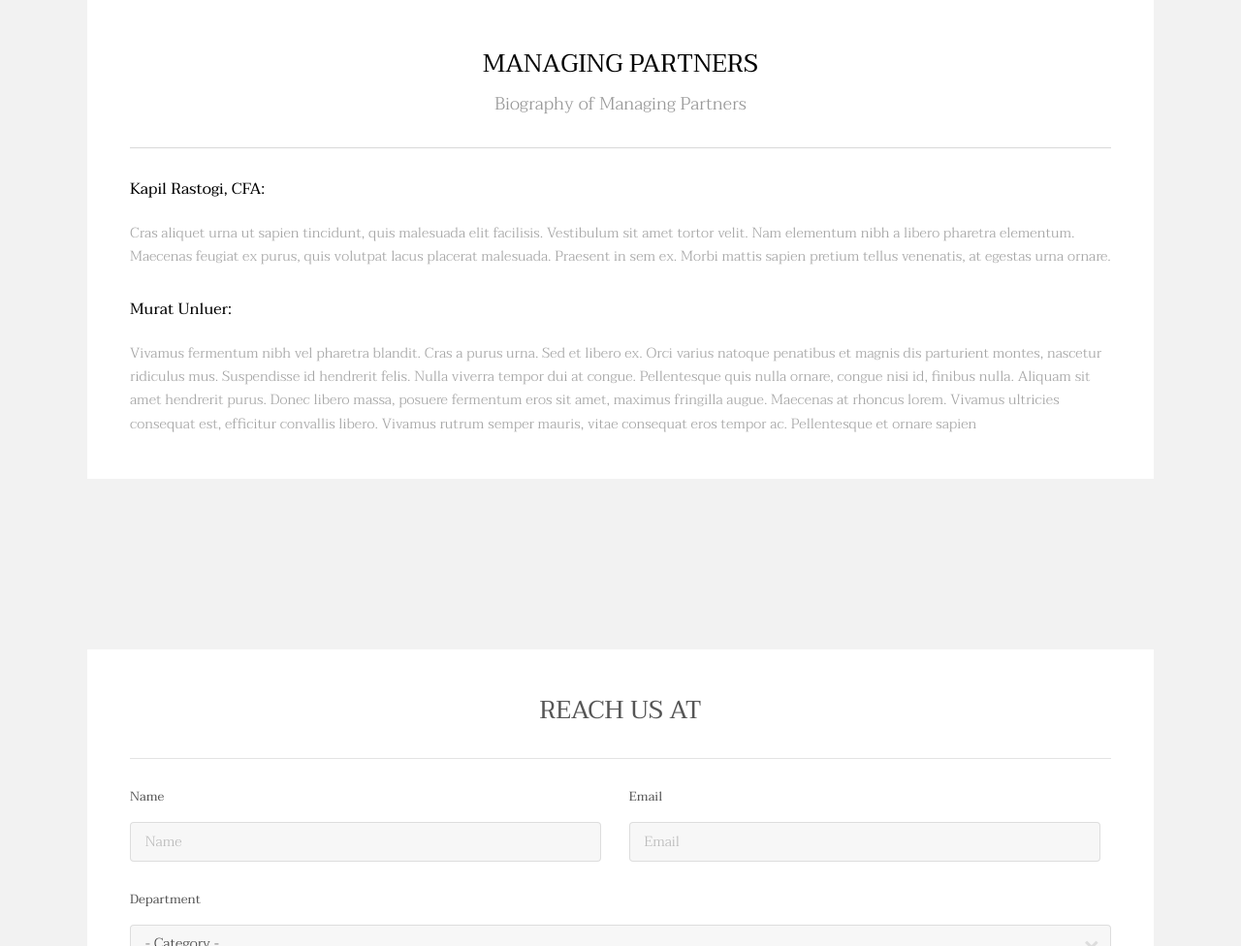
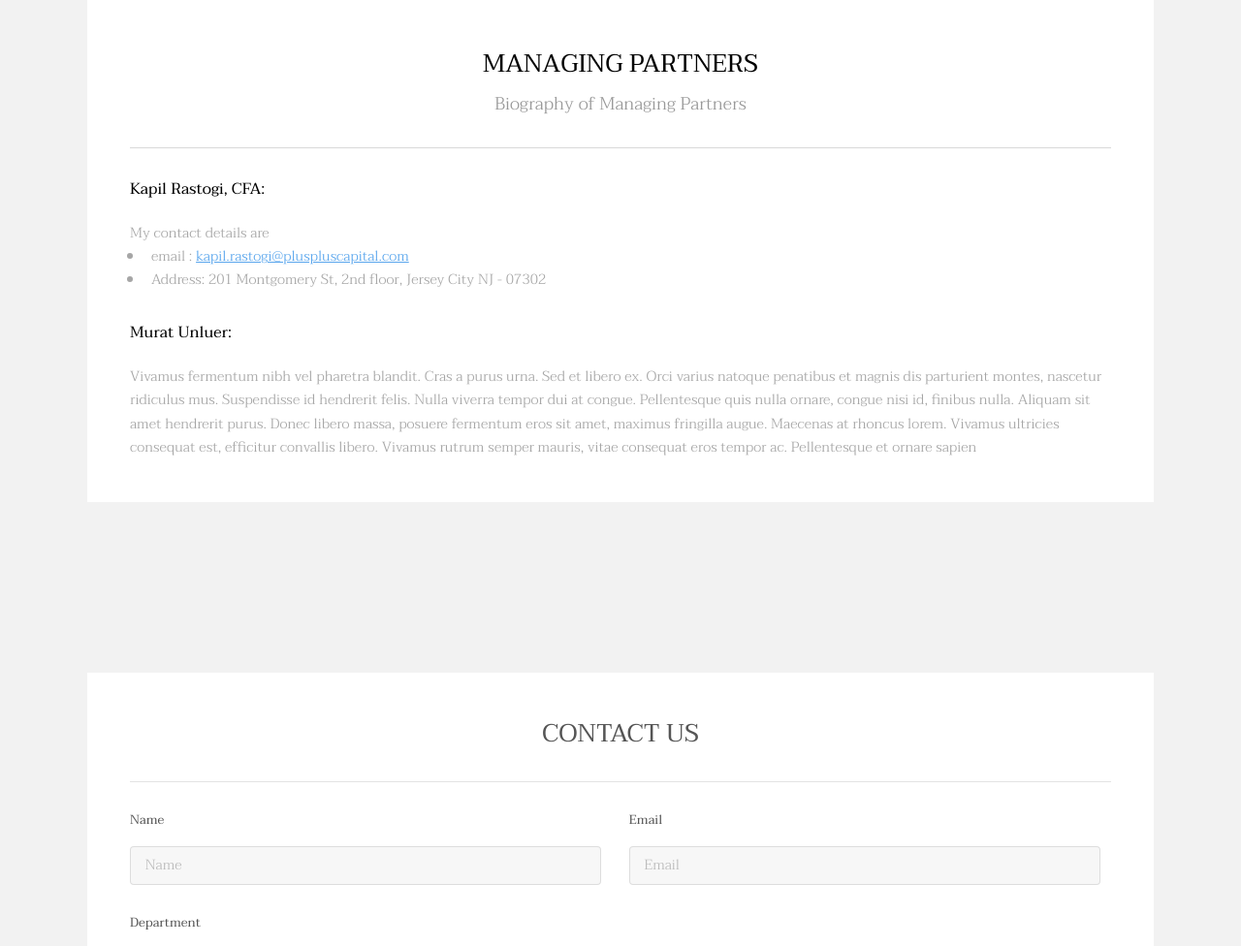
Before and after one commit to johnsychacko/WebsiteDemo, a plain HTML site: page generic.html in a window 1280 px wide. Shown: the part 488-1464 px from the top of the page at 97% size. Drawn offline with Linux system fonts and the light colour scheme.

Commit message:
Generic Html modified again

```diff
--- a/generic.html
+++ b/generic.html
@@ -43,8 +43,15 @@
                         <p>Biography of Managing Partners</p>
                     </header>
                     <hr />
+
                     <h4>Kapil Rastogi, CFA:</h4>
-                    <p> Cras aliquet urna ut sapien tincidunt, quis malesuada elit facilisis. Vestibulum sit amet tortor velit. Nam elementum nibh a libero pharetra elementum. Maecenas feugiat ex purus, quis volutpat lacus placerat malesuada. Praesent in sem ex. Morbi mattis sapien pretium tellus venenatis, at egestas urna ornare.</p>
+                    My contact details are
+                    <ul>
+                        <li>email : <a href="mailto: kapil.rastogi@pluspluscapital.com">kapil.rastogi@pluspluscapital.com</a>
+                        </li>
+                        <li>Address: 201 Montgomery St, 2nd floor, Jersey City NJ - 07302
+                        </li>
+                    </ul>
                     <h4>Murat Unluer:</h4>
 
                     <p>Vivamus fermentum nibh vel pharetra blandit. Cras a purus urna. Sed et libero ex. Orci varius natoque penatibus et magnis dis parturient montes, nascetur ridiculus mus. Suspendisse id hendrerit felis. Nulla viverra tempor dui at congue. Pellentesque quis nulla ornare, congue nisi id, finibus nulla. Aliquam sit amet hendrerit purus. Donec libero massa, posuere fermentum eros sit amet, maximus fringilla augue. Maecenas at rhoncus lorem. Vivamus ultricies consequat est, efficitur convallis libero. Vivamus rutrum semper mauris, vitae consequat eros tempor ac. Pellentesque et ornare sapien</p>
@@ -104,7 +111,7 @@
             <section>
                 <div class="box">
                     <div class="content">
-                        <h2 class="align-center">Reach us At </h2>
+                        <h2 class="align-center">Contact Us</h2>
                         <hr />
                         <form action="#" method="post">
                             <div class="field half first">
```
